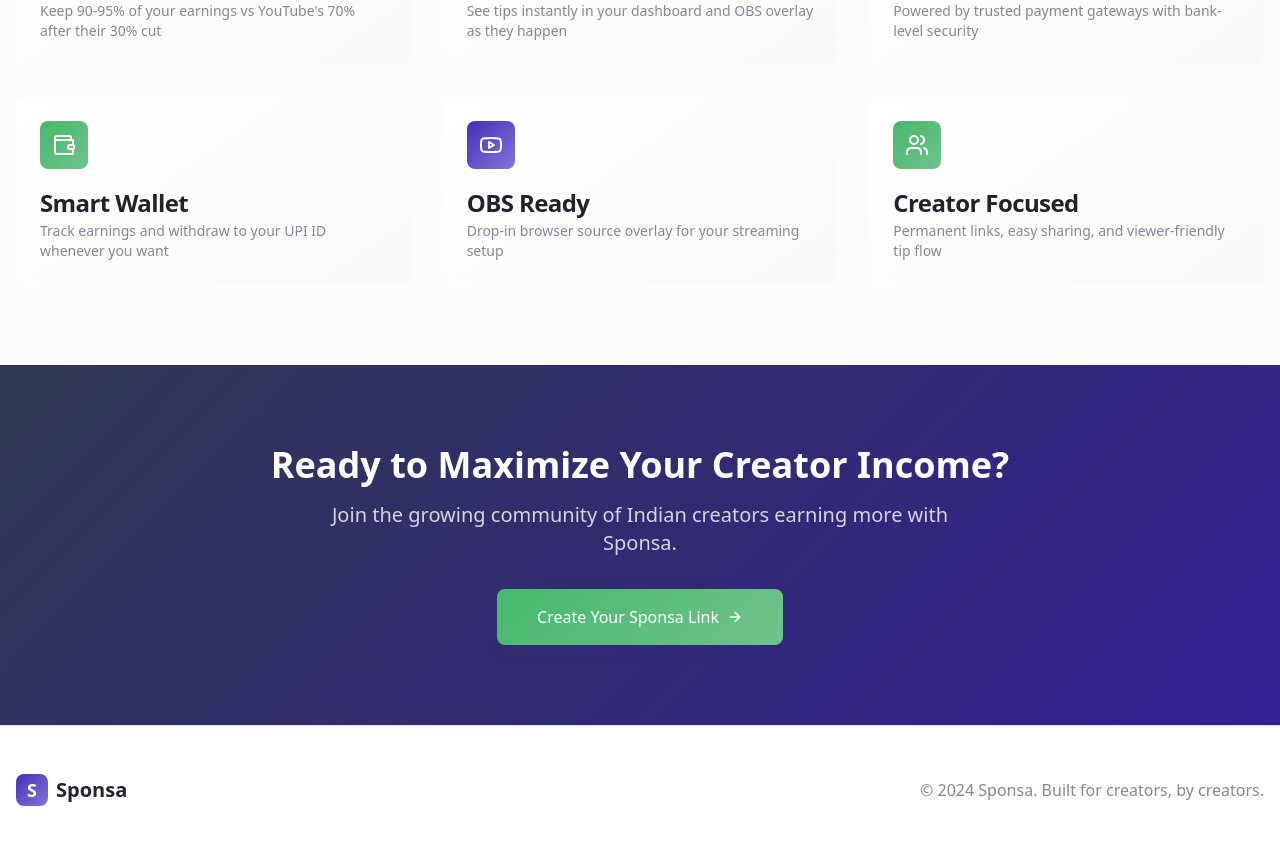
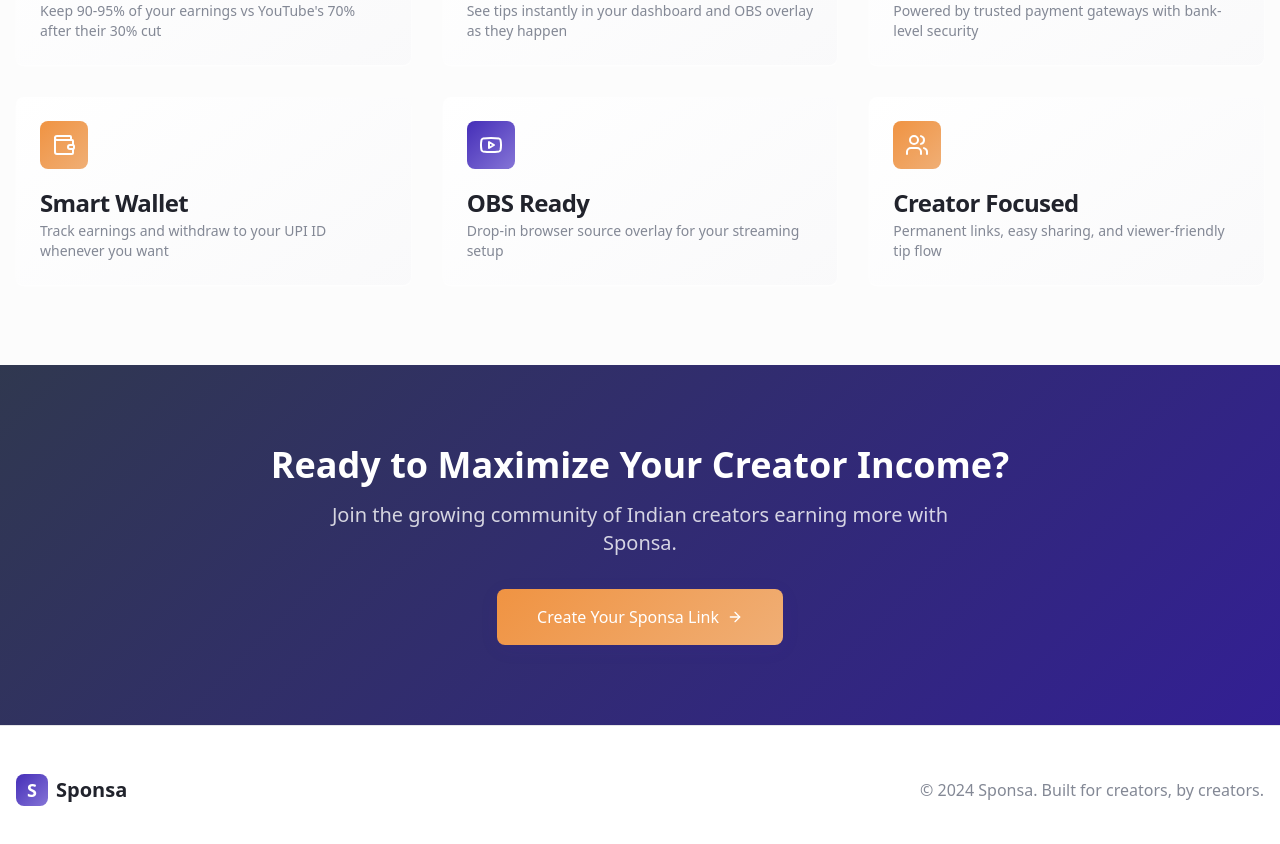
Before and after one commit to CuriousAd/Sponza, a React (Vite) app: page / in a window 1280 px wide. Shown: the part 1120-1964 px from the top of the page. Built offline with nearby package versions, Linux system fonts and the light colour scheme.

Commit message:
Reverted to commit cb657d3710dcf9182ef0ccfafe22b714adaf9b16

```diff
--- a/src/components/CreatorDashboard.tsx
+++ b/src/components/CreatorDashboard.tsx
@@ -357,7 +357,7 @@ export default function CreatorDashboard() {
               </CardHeader>
               <CardContent>
                 <div className="text-3xl font-bold mb-4">₹{walletBalance.toLocaleString('en-IN')}</div>
-                <Button variant="green" className="w-full">
+                <Button variant="orange" className="w-full">
                   <IndianRupee className="w-4 h-4 mr-2" />
                   Withdraw to UPI
                 </Button>
--- a/src/components/HomePage.tsx
+++ b/src/components/HomePage.tsx
@@ -181,7 +181,7 @@ export default function HomePage() {
           <p className="text-xl text-white/80 mb-8 max-w-2xl mx-auto">
             Join the growing community of Indian creators earning more with Sponsa.
           </p>
-          <Button variant="green" size="xl" asChild>
+          <Button variant="orange" size="xl" asChild>
             <Link to="/signup">
               Create Your Sponsa Link <ArrowRight className="w-5 h-5" />
             </Link>
--- a/src/components/ui/button.tsx
+++ b/src/components/ui/button.tsx
@@ -19,7 +19,7 @@ const buttonVariants = cva(
         ghost: "hover:bg-accent hover:text-accent-foreground",
         link: "text-primary underline-offset-4 hover:underline",
         purple: "bg-gradient-primary text-white hover:opacity-90 shadow-soft transition-all duration-300",
-        green: "bg-gradient-accent text-white hover:opacity-90 shadow-soft transition-all duration-300",
+        orange: "bg-gradient-accent text-white hover:opacity-90 shadow-soft transition-all duration-300",
         hero: "bg-gradient-hero text-white hover:opacity-90 shadow-glow animate-glow transition-all duration-300",
       },
       size: {
--- a/src/index.css
+++ b/src/index.css
@@ -40,14 +40,14 @@ All colors MUST be HSL.
     --brand-purple: 250 60% 45%;
     --brand-purple-light: 250 55% 65%;
     --brand-purple-dark: 250 65% 35%;
-    --brand-green: 140 45% 50%;
-    --brand-green-light: 140 40% 60%;
+    --brand-orange: 28 85% 60%;
+    --brand-orange-light: 28 80% 70%;
     --brand-navy: 225 25% 25%;
     --brand-navy-light: 225 20% 35%;
 
     /* Gradients */
     --gradient-primary: linear-gradient(135deg, hsl(var(--brand-purple)), hsl(var(--brand-purple-light)));
-    --gradient-accent: linear-gradient(135deg, hsl(var(--brand-green)), hsl(var(--brand-green-light)));
+    --gradient-accent: linear-gradient(135deg, hsl(var(--brand-orange)), hsl(var(--brand-orange-light)));
     --gradient-hero: linear-gradient(135deg, hsl(var(--brand-navy)), hsl(var(--brand-purple-dark)));
     --gradient-card: linear-gradient(145deg, hsl(0 0% 100%), hsl(240 10% 98%));
 
--- a/tailwind.config.ts
+++ b/tailwind.config.ts
@@ -56,8 +56,8 @@ export default {
 					purple: 'hsl(var(--brand-purple))',
 					'purple-light': 'hsl(var(--brand-purple-light))',
 					'purple-dark': 'hsl(var(--brand-purple-dark))',
-					green: 'hsl(var(--brand-green))',
-					'green-light': 'hsl(var(--brand-green-light))',
+					orange: 'hsl(var(--brand-orange))',
+					'orange-light': 'hsl(var(--brand-orange-light))',
 					navy: 'hsl(var(--brand-navy))',
 					'navy-light': 'hsl(var(--brand-navy-light))'
 				},
```
